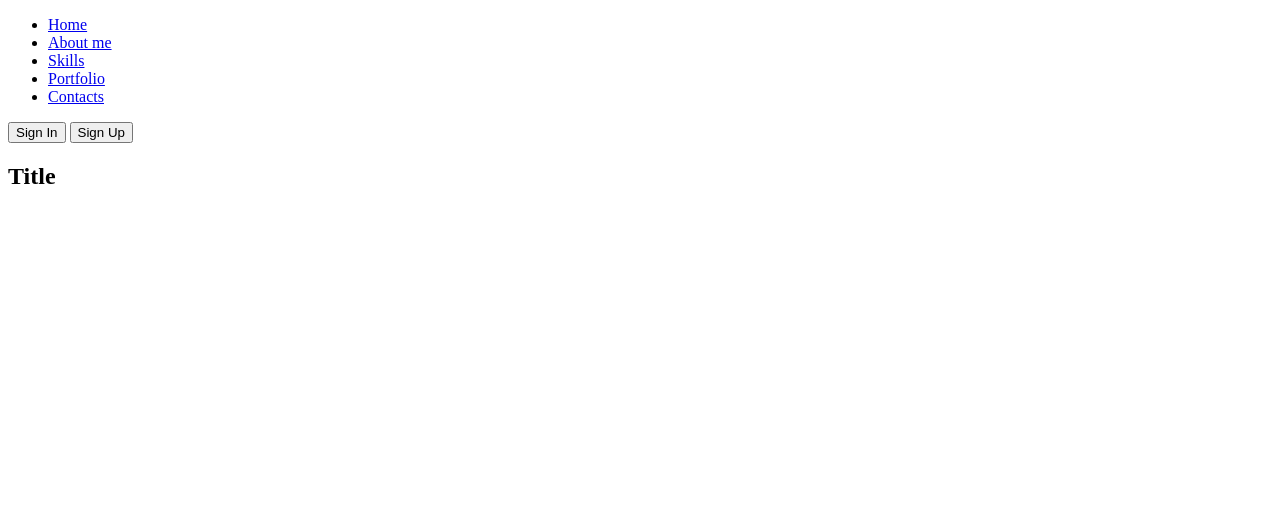
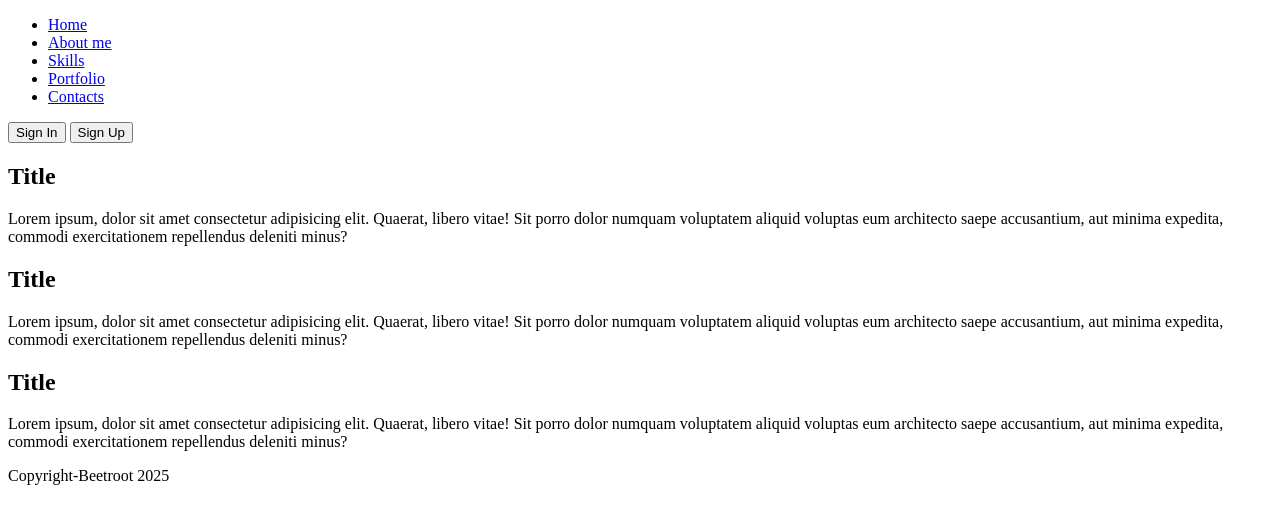
Before and after one commit to Livina5/Test_Repo, a plain HTML site: page index.html in a window 1280 px wide. Drawn offline with Linux system fonts and the light colour scheme.

Commit message:
change footer block and add new element

```diff
--- a/index.html
+++ b/index.html
@@ -36,9 +36,31 @@
         </div>
     </header>
     <main class="main">
+        <section>
 <h2 class="title_2">Title</h2>
+<p class="text">
+    Lorem ipsum, dolor sit amet consectetur adipisicing elit. Quaerat, libero vitae! Sit porro dolor numquam voluptatem aliquid voluptas eum architecto saepe accusantium, aut minima expedita, commodi exercitationem repellendus deleniti minus?
+</p>
+</section>
+<section>
+    <h2 class="title_2">Title</h2>
+    <p class="text">
+        Lorem ipsum, dolor sit amet consectetur adipisicing elit. Quaerat, libero vitae! Sit porro dolor numquam voluptatem aliquid voluptas eum architecto saepe accusantium, aut minima expedita, commodi exercitationem repellendus deleniti minus?
+    </p>
+    </section>
+    <section>
+        <h2 class="title_2">Title</h2>
+        <p class="text">
+            Lorem ipsum, dolor sit amet consectetur adipisicing elit. Quaerat, libero vitae! Sit porro dolor numquam voluptatem aliquid voluptas eum architecto saepe accusantium, aut minima expedita, commodi exercitationem repellendus deleniti minus?
+        </p>
+        </section>
     </main>
-    <footer></footer>
+    <footer class="footer">
+        <div class="container">
+            <p>Copyright-Beetroot 2025</p>
+        </div>
+
+    </footer>
 
 
 
```
